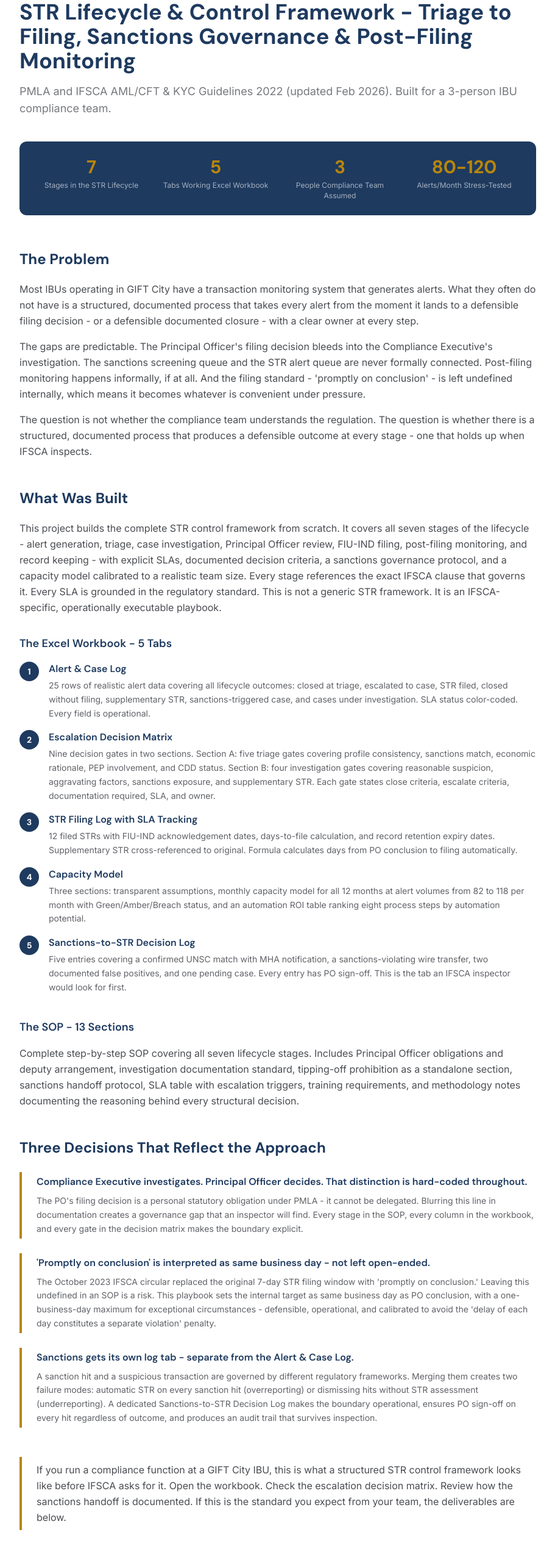
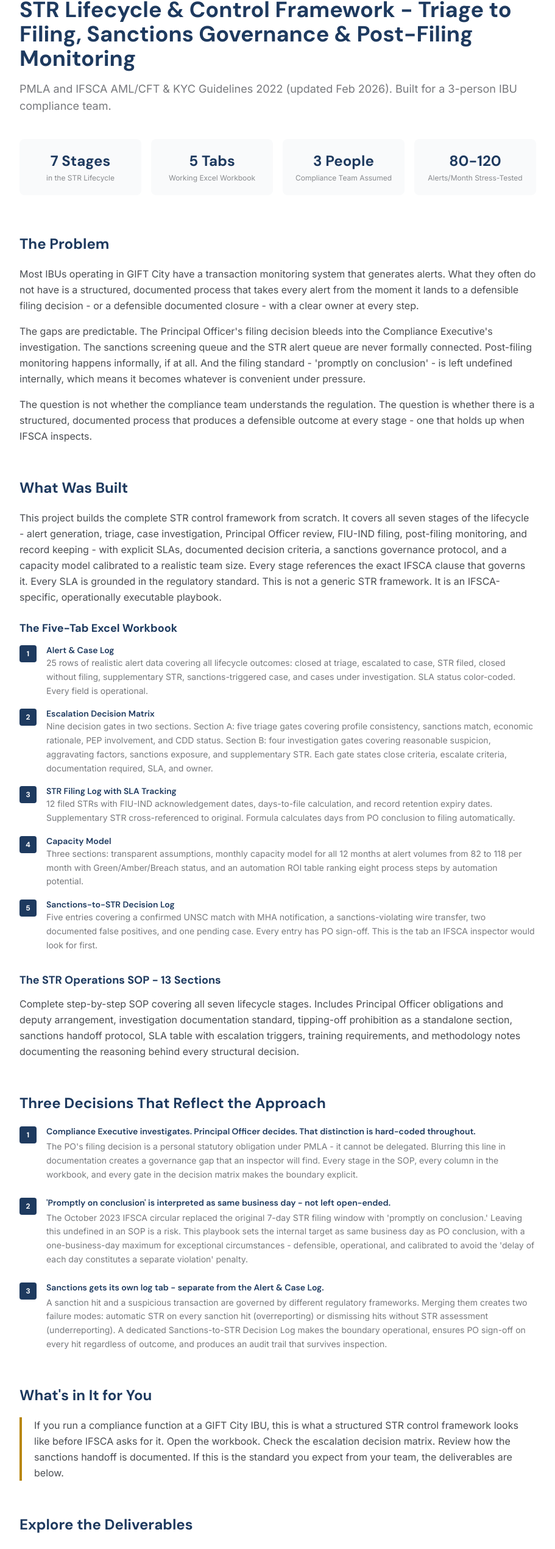
Before and after one commit to NeelP-AI/neel-portfolio, a React (Vite) app: page /projects/str-operations-playbook in a window 1280 px wide. Shown: the part 192-2732 px from the top of the page at 61% size, without its empty margins (184-1095 px from the left). Built offline with nearby package versions, Linux system fonts and the light colour scheme.

Commit message:
Fix A2 stats bar formatting to match A1

```diff
--- a/src/pages/ProjectA2.jsx
+++ b/src/pages/ProjectA2.jsx
@@ -21,119 +21,106 @@ function ProjectA2() {
           Back to Projects
         </Link>
 
-        {/* Label */}
-        <p className="font-body text-sm font-semibold tracking-widest uppercase text-gold mb-4">
-          Gift City / IFSCA
+        {/* Title Block */}
+        <p className="font-body text-sm font-semibold tracking-widest uppercase text-gold mb-3">
+          GIFT City / IFSCA
         </p>
 
-        {/* Title */}
         <h1 className="font-heading font-bold text-3xl sm:text-4xl text-navy mb-4 leading-tight">
           STR Lifecycle & Control Framework - Triage to Filing, Sanctions Governance & Post-Filing Monitoring
         </h1>
 
-        {/* Subtitle */}
         <p className="font-body text-lg text-charcoal/60 mb-10">
           PMLA and IFSCA AML/CFT & KYC Guidelines 2022 (updated Feb 2026). Built for a 3-person IBU compliance team.
         </p>
 
-        {/* Stats Bar */}
-        <div className="grid grid-cols-2 sm:grid-cols-4 gap-4 mb-14 p-6 bg-navy rounded-xl">
+        {/* Stats Bar - matches A1 exactly */}
+        <div className="grid grid-cols-2 sm:grid-cols-4 gap-4 mb-16">
           {[
-            { number: "7", label: "Stages in the STR Lifecycle" },
-            { number: "5", label: "Tabs Working Excel Workbook" },
-            { number: "3", label: "People Compliance Team Assumed" },
-            { number: "80-120", label: "Alerts/Month Stress-Tested" }
+            { number: '7 Stages', label: 'in the STR Lifecycle' },
+            { number: '5 Tabs', label: 'Working Excel Workbook' },
+            { number: '3 People', label: 'Compliance Team Assumed' },
+            { number: '80-120', label: 'Alerts/Month Stress-Tested' }
           ].map((stat, i) => (
-            <div key={i} className="text-center">
-              <p className="font-heading font-bold text-2xl sm:text-3xl text-gold mb-1">{stat.number}</p>
-              <p className="font-body text-xs text-white/60 leading-snug">{stat.label}</p>
+            <div key={i} className="bg-gray-50 rounded-lg p-5 text-center">
+              <p className="font-heading font-bold text-2xl text-navy mb-1">{stat.number}</p>
+              <p className="font-body text-xs text-charcoal/50">{stat.label}</p>
             </div>
           ))}
         </div>
 
         {/* The Problem */}
-        <div className="mb-12">
-          <h2 className="font-heading font-bold text-xl sm:text-2xl text-navy mb-5">
+        <div className="mb-14">
+          <h2 className="font-heading font-bold text-2xl text-navy mb-5">
             The Problem
           </h2>
-          <div className="font-body text-base text-charcoal/80 leading-relaxed space-y-4">
-            <p>
+          <p className="font-body text-base text-charcoal/80 leading-relaxed mb-4">
             Most IBUs operating in GIFT City have a transaction monitoring system that generates alerts. What they often do not have is a structured, documented process that takes every alert from the moment it lands to a defensible filing decision - or a defensible documented closure - with a clear owner at every step.
           </p>
-            <p>
+          <p className="font-body text-base text-charcoal/80 leading-relaxed mb-4">
             The gaps are predictable. The Principal Officer's filing decision bleeds into the Compliance Executive's investigation. The sanctions screening queue and the STR alert queue are never formally connected. Post-filing monitoring happens informally, if at all. And the filing standard - 'promptly on conclusion' - is left undefined internally, which means it becomes whatever is convenient under pressure.
           </p>
-            <p>
+          <p className="font-body text-base text-charcoal/80 leading-relaxed">
             The question is not whether the compliance team understands the regulation. The question is whether there is a structured, documented process that produces a defensible outcome at every stage - one that holds up when IFSCA inspects.
           </p>
         </div>
-        </div>
 
         {/* What Was Built */}
-        <div className="mb-12">
-          <h2 className="font-heading font-bold text-xl sm:text-2xl text-navy mb-5">
+        <div className="mb-14">
+          <h2 className="font-heading font-bold text-2xl text-navy mb-5">
             What Was Built
           </h2>
-          <p className="font-body text-base text-charcoal/80 leading-relaxed mb-8">
+          <p className="font-body text-base text-charcoal/80 leading-relaxed mb-6">
             This project builds the complete STR control framework from scratch. It covers all seven stages of the lifecycle - alert generation, triage, case investigation, Principal Officer review, FIU-IND filing, post-filing monitoring, and record keeping - with explicit SLAs, documented decision criteria, a sanctions governance protocol, and a capacity model calibrated to a realistic team size. Every stage references the exact IFSCA clause that governs it. Every SLA is grounded in the regulatory standard. This is not a generic STR framework. It is an IFSCA-specific, operationally executable playbook.
           </p>
 
           {/* Excel Workbook Tabs */}
-          <h3 className="font-heading font-semibold text-lg text-navy mb-4">
-            The Excel Workbook - 5 Tabs
-          </h3>
-          <div className="space-y-4 mb-10">
+          <h3 className="font-heading font-bold text-lg text-navy mb-3">The Five-Tab Excel Workbook</h3>
+          <div className="space-y-4 mb-8">
             {[
               {
-                number: "1",
-                title: "Alert & Case Log",
-                description: "25 rows of realistic alert data covering all lifecycle outcomes: closed at triage, escalated to case, STR filed, closed without filing, supplementary STR, sanctions-triggered case, and cases under investigation. SLA status color-coded. Every field is operational."
+                tab: 'Alert & Case Log',
+                desc: '25 rows of realistic alert data covering all lifecycle outcomes: closed at triage, escalated to case, STR filed, closed without filing, supplementary STR, sanctions-triggered case, and cases under investigation. SLA status color-coded. Every field is operational.'
               },
               {
-                number: "2",
-                title: "Escalation Decision Matrix",
-                description: "Nine decision gates in two sections. Section A: five triage gates covering profile consistency, sanctions match, economic rationale, PEP involvement, and CDD status. Section B: four investigation gates covering reasonable suspicion, aggravating factors, sanctions exposure, and supplementary STR. Each gate states close criteria, escalate criteria, documentation required, SLA, and owner."
+                tab: 'Escalation Decision Matrix',
+                desc: 'Nine decision gates in two sections. Section A: five triage gates covering profile consistency, sanctions match, economic rationale, PEP involvement, and CDD status. Section B: four investigation gates covering reasonable suspicion, aggravating factors, sanctions exposure, and supplementary STR. Each gate states close criteria, escalate criteria, documentation required, SLA, and owner.'
               },
               {
-                number: "3",
-                title: "STR Filing Log with SLA Tracking",
-                description: "12 filed STRs with FIU-IND acknowledgement dates, days-to-file calculation, and record retention expiry dates. Supplementary STR cross-referenced to original. Formula calculates days from PO conclusion to filing automatically."
+                tab: 'STR Filing Log with SLA Tracking',
+                desc: '12 filed STRs with FIU-IND acknowledgement dates, days-to-file calculation, and record retention expiry dates. Supplementary STR cross-referenced to original. Formula calculates days from PO conclusion to filing automatically.'
               },
               {
-                number: "4",
-                title: "Capacity Model",
-                description: "Three sections: transparent assumptions, monthly capacity model for all 12 months at alert volumes from 82 to 118 per month with Green/Amber/Breach status, and an automation ROI table ranking eight process steps by automation potential."
+                tab: 'Capacity Model',
+                desc: 'Three sections: transparent assumptions, monthly capacity model for all 12 months at alert volumes from 82 to 118 per month with Green/Amber/Breach status, and an automation ROI table ranking eight process steps by automation potential.'
               },
               {
-                number: "5",
-                title: "Sanctions-to-STR Decision Log",
-                description: "Five entries covering a confirmed UNSC match with MHA notification, a sanctions-violating wire transfer, two documented false positives, and one pending case. Every entry has PO sign-off. This is the tab an IFSCA inspector would look for first."
+                tab: 'Sanctions-to-STR Decision Log',
+                desc: 'Five entries covering a confirmed UNSC match with MHA notification, a sanctions-violating wire transfer, two documented false positives, and one pending case. Every entry has PO sign-off. This is the tab an IFSCA inspector would look for first.'
               }
-            ].map((tab) => (
-              <div key={tab.number} className="flex gap-4">
-                <div className="flex-shrink-0 w-8 h-8 rounded-full bg-navy flex items-center justify-center">
-                  <span className="font-heading font-bold text-sm text-white">{tab.number}</span>
-                </div>
+            ].map((item, i) => (
+              <div key={i} className="flex gap-4 items-start">
+                <span className="flex-shrink-0 w-7 h-7 rounded bg-navy text-white font-heading font-bold text-xs flex items-center justify-center mt-0.5">
+                  {i + 1}
+                </span>
                 <div>
-                  <p className="font-heading font-semibold text-base text-navy mb-1">{tab.title}</p>
-                  <p className="font-body text-sm text-charcoal/70 leading-relaxed">{tab.description}</p>
+                  <p className="font-heading font-semibold text-sm text-navy">{item.tab}</p>
+                  <p className="font-body text-sm text-charcoal/60 leading-relaxed">{item.desc}</p>
                 </div>
               </div>
             ))}
           </div>
 
           {/* SOP */}
-          <h3 className="font-heading font-semibold text-lg text-navy mb-4">
-            The SOP - 13 Sections
-          </h3>
+          <h3 className="font-heading font-bold text-lg text-navy mb-3">The STR Operations SOP - 13 Sections</h3>
           <p className="font-body text-base text-charcoal/80 leading-relaxed">
             Complete step-by-step SOP covering all seven lifecycle stages. Includes Principal Officer obligations and deputy arrangement, investigation documentation standard, tipping-off prohibition as a standalone section, sanctions handoff protocol, SLA table with escalation triggers, training requirements, and methodology notes documenting the reasoning behind every structural decision.
           </p>
         </div>
 
         {/* Three Decisions */}
-        <div className="mb-12">
-          <h2 className="font-heading font-bold text-xl sm:text-2xl text-navy mb-6">
+        <div className="mb-14">
+          <h2 className="font-heading font-bold text-2xl text-navy mb-5">
             Three Decisions That Reflect the Approach
           </h2>
           <div className="space-y-6">
@@ -151,69 +138,89 @@ function ProjectA2() {
                 reasoning: "A sanction hit and a suspicious transaction are governed by different regulatory frameworks. Merging them creates two failure modes: automatic STR on every sanction hit (overreporting) or dismissing hits without STR assessment (underreporting). A dedicated Sanctions-to-STR Decision Log makes the boundary operational, ensures PO sign-off on every hit regardless of outcome, and produces an audit trail that survives inspection."
               }
             ].map((item, i) => (
-              <div key={i} className="border-l-4 border-gold pl-6 py-1">
-                <p className="font-heading font-semibold text-base text-navy mb-2">{item.decision}</p>
-                <p className="font-body text-sm text-charcoal/70 leading-relaxed">{item.reasoning}</p>
+              <div key={i} className="flex gap-4 items-start">
+                <span className="flex-shrink-0 w-7 h-7 rounded bg-navy text-white font-heading font-bold text-xs flex items-center justify-center mt-0.5">
+                  {i + 1}
+                </span>
+                <div>
+                  <p className="font-heading font-semibold text-sm text-navy mb-1">{item.decision}</p>
+                  <p className="font-body text-sm text-charcoal/60 leading-relaxed">{item.reasoning}</p>
+                </div>
               </div>
             ))}
           </div>
         </div>
 
-        {/* What's in it for you */}
-        <div className="mb-12 border-l-4 border-gold pl-6 py-2">
+        {/* What's in It for You */}
+        <div className="mb-14">
+          <h2 className="font-heading font-bold text-2xl text-navy mb-5">
+            What's in It for You
+          </h2>
+          <div className="border-l-4 border-gold pl-5">
             <p className="font-body text-base text-charcoal/80 leading-relaxed">
               If you run a compliance function at a GIFT City IBU, this is what a structured STR control framework looks like before IFSCA asks for it. Open the workbook. Check the escalation decision matrix. Review how the sanctions handoff is documented. If this is the standard you expect from your team, the deliverables are below.
             </p>
           </div>
+        </div>
 
         {/* Downloads */}
-        <div className="mb-12">
-          <h2 className="font-heading font-bold text-xl sm:text-2xl text-navy mb-6">
+        <div className="mb-14">
+          <h2 className="font-heading font-bold text-2xl text-navy mb-6">
             Explore the Deliverables
           </h2>
           <div className="grid grid-cols-1 sm:grid-cols-2 gap-6">
-            {/* Excel */}
+
+            {/* Excel Workbook */}
             <a
               href="/STR_Filing_and_Controls_Workbook.xlsx"
               download
-              className="group flex flex-col gap-3 bg-white border border-gray-200 hover:border-gold/40 hover:shadow-md rounded-xl p-6 transition-all duration-300"
+              className="block bg-gray-50 border border-gray-200 rounded-xl p-6 hover:border-gold/40 hover:shadow-lg transition-all duration-300 group"
             >
-              <div className="flex items-center gap-2">
-                <span className="bg-green-600 text-white text-xs font-body font-semibold px-2.5 py-1 rounded">
-                  .xlsx
-                </span>
-                <span className="font-heading font-semibold text-base text-navy group-hover:text-gold transition-colors duration-300">
-                  Excel Workbook
-                </span>
+              <div className="flex items-center gap-3 mb-3">
+                <div className="w-10 h-10 rounded-lg bg-green-700 flex items-center justify-center flex-shrink-0">
+                  <span className="text-white font-heading font-bold text-xs">.xlsx</span>
                 </div>
-              <p className="font-body text-sm text-charcoal/60 leading-relaxed">
+                <span className="font-heading font-bold text-navy group-hover:text-gold transition-colors duration-300">Excel Workbook</span>
+              </div>
+              <p className="font-body text-sm text-charcoal/60 leading-relaxed mb-3">
                 5 tabs. Alert & case log, escalation decision matrix, STR filing log, capacity model, sanctions-to-STR decision log.
               </p>
+              <span className="inline-flex items-center gap-1 font-body text-sm font-medium text-gold">
+                Download
+                <svg xmlns="http://www.w3.org/2000/svg" className="h-4 w-4" fill="none" viewBox="0 0 24 24" stroke="currentColor" strokeWidth={2}>
+                  <path strokeLinecap="round" strokeLinejoin="round" d="M4 16v1a3 3 0 003 3h10a3 3 0 003-3v-1m-4-4l-4 4m0 0l-4-4m4 4V4" />
+                </svg>
+              </span>
             </a>
 
             {/* SOP PDF */}
             <a
               href="/STR_Operations_Playbook_SOP.pdf"
               download
-              className="group flex flex-col gap-3 bg-white border border-gray-200 hover:border-gold/40 hover:shadow-md rounded-xl p-6 transition-all duration-300"
+              className="block bg-gray-50 border border-gray-200 rounded-xl p-6 hover:border-gold/40 hover:shadow-lg transition-all duration-300 group"
             >
-              <div className="flex items-center gap-2">
-                <span className="bg-red-600 text-white text-xs font-body font-semibold px-2.5 py-1 rounded">
-                  .pdf
-                </span>
-                <span className="font-heading font-semibold text-base text-navy group-hover:text-gold transition-colors duration-300">
-                  STR Operations SOP
-                </span>
+              <div className="flex items-center gap-3 mb-3">
+                <div className="w-10 h-10 rounded-lg bg-red-700 flex items-center justify-center flex-shrink-0">
+                  <span className="text-white font-heading font-bold text-xs">.pdf</span>
                 </div>
-              <p className="font-body text-sm text-charcoal/60 leading-relaxed">
+                <span className="font-heading font-bold text-navy group-hover:text-gold transition-colors duration-300">STR Operations SOP</span>
+              </div>
+              <p className="font-body text-sm text-charcoal/60 leading-relaxed mb-3">
                 13 sections. Full lifecycle SOP, PO obligations, sanctions handoff protocol, escalation triggers, methodology notes.
               </p>
+              <span className="inline-flex items-center gap-1 font-body text-sm font-medium text-gold">
+                Download
+                <svg xmlns="http://www.w3.org/2000/svg" className="h-4 w-4" fill="none" viewBox="0 0 24 24" stroke="currentColor" strokeWidth={2}>
+                  <path strokeLinecap="round" strokeLinejoin="round" d="M4 16v1a3 3 0 003 3h10a3 3 0 003-3v-1m-4-4l-4 4m0 0l-4-4m4 4V4" />
+                </svg>
+              </span>
             </a>
+
           </div>
         </div>
 
         {/* Disclaimer */}
-        <div className="border-t border-gray-100 pt-8">
+        <div className="border-t border-gray-200 pt-8">
           <p className="font-body text-xs text-charcoal/40 leading-relaxed">
             This project demonstrates STR control execution methodology using publicly available IFSCA guidance and PMLA rules. All client names, transaction references, alert IDs, and STR numbers are fictional and created for illustrative purposes. It is not a legal interpretation of the regulation. Entities should obtain appropriate legal and compliance advice before implementing any operational process. Regulatory basis: IFSCA AML/CFT and KYC Guidelines 2022 (updated February 26, 2026). PMLA 2002, Rules 3 and 7. Publicly available at ifsca.gov.in and fiuindia.gov.in. All clause references are accurate and verifiable.
           </p>
```
Lines whose indentation alone changed are shown as unchanged.
